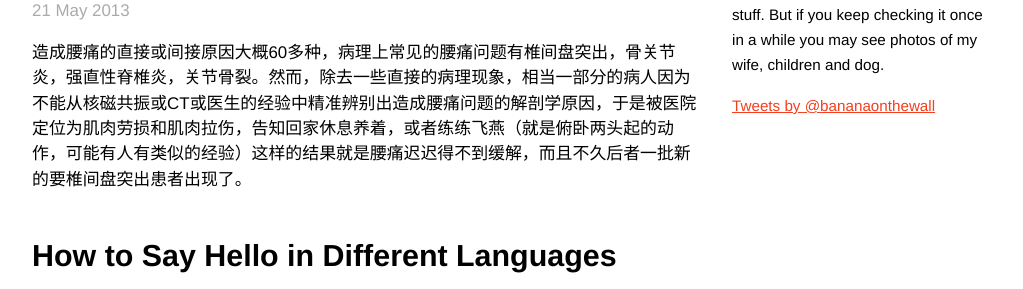
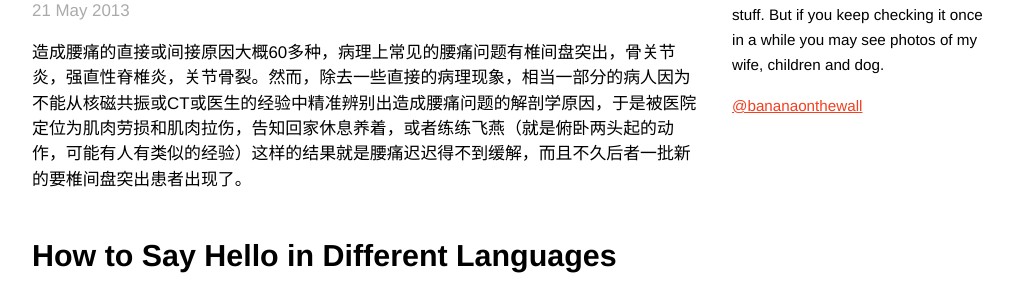
Before and after one commit to BananaOnTheWall/bananaonthewall.github.io, a Jekyll site: the page built from index.html, in a window 1280 px wide. Shown: the part 482-771 px from the top of the page, without its empty margins (128-1151 px from the left). Built offline with Jekyll 4.4.1, drawn with Linux system fonts in a browser that asks for light colours; the list of posts is cut into pages by our own code; comment, search, counter and statistics services are not loaded.

Commit message:
twitter widget removed

```diff
--- a/_layouts/default.html
+++ b/_layouts/default.html
@@ -40,9 +40,7 @@
                 <p>This blog is neither on banana nor wall. This is going to be a personal blog that is not always about geeky stuff. But if you keep checking it once in a while you may see photos of my wife, children and dog.</p>
               </div>
               <div id="twitter">
-                  <a class="twitter-timeline" href="https://twitter.com/bananaonthewall" data-widget-id="337521047802900480">Tweets by @bananaonthewall</a>
-<script>!function(d,s,id){var js,fjs=d.getElementsByTagName(s)[0],p=/^http:/.test(d.location)?'http':'https';if(!d.getElementById(id)){js=d.createElement(s);js.id=id;js.src=p+"://platform.twitter.com/widgets.js";fjs.parentNode.insertBefore(js,fjs);}}(document,"script","twitter-wjs");</script>
-
+                  <p><a href="https://twitter.com/bananaonthewall">@bananaonthewall</a></p>
               </div>
             </div>
             {% if page.title contains "Banana on the Wall" %}
```
